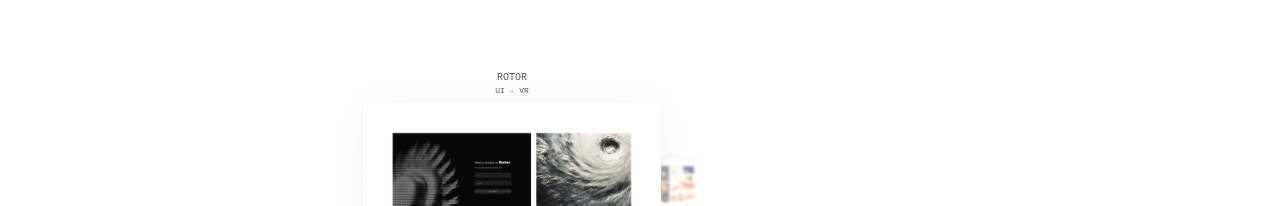
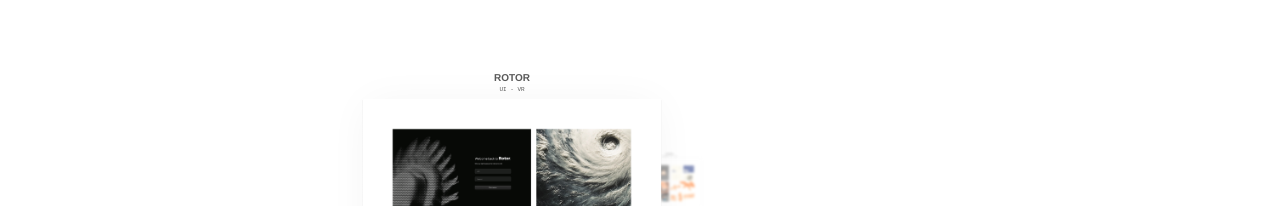
Before and after one commit to valentin-verin/next-portfolio, a Next.js app: page / in a window 1280 px wide. Shown: the part 230-436 px from the top of the page. Built offline with nearby package versions, Linux system fonts and the light colour scheme; a web font is replaced by a local one.

Commit message:
project font

```diff
--- a/src/app/page.module.css
+++ b/src/app/page.module.css
@@ -671,6 +671,8 @@
 }
 
 .slideCopy p {
+  font-family: var(--font-secondary);
+  font-weight: 800;
   text-transform: uppercase;
   text-align: center;
   font-size: 10px;
@@ -678,7 +680,8 @@
 }
 
 .slideCopy p#index {
-  font-size: 8px;
+  font-family: var(--font-primary);
+  font-size: 6px;
   font-weight: 100;
   margin-bottom: 0.75em;
 }
```
